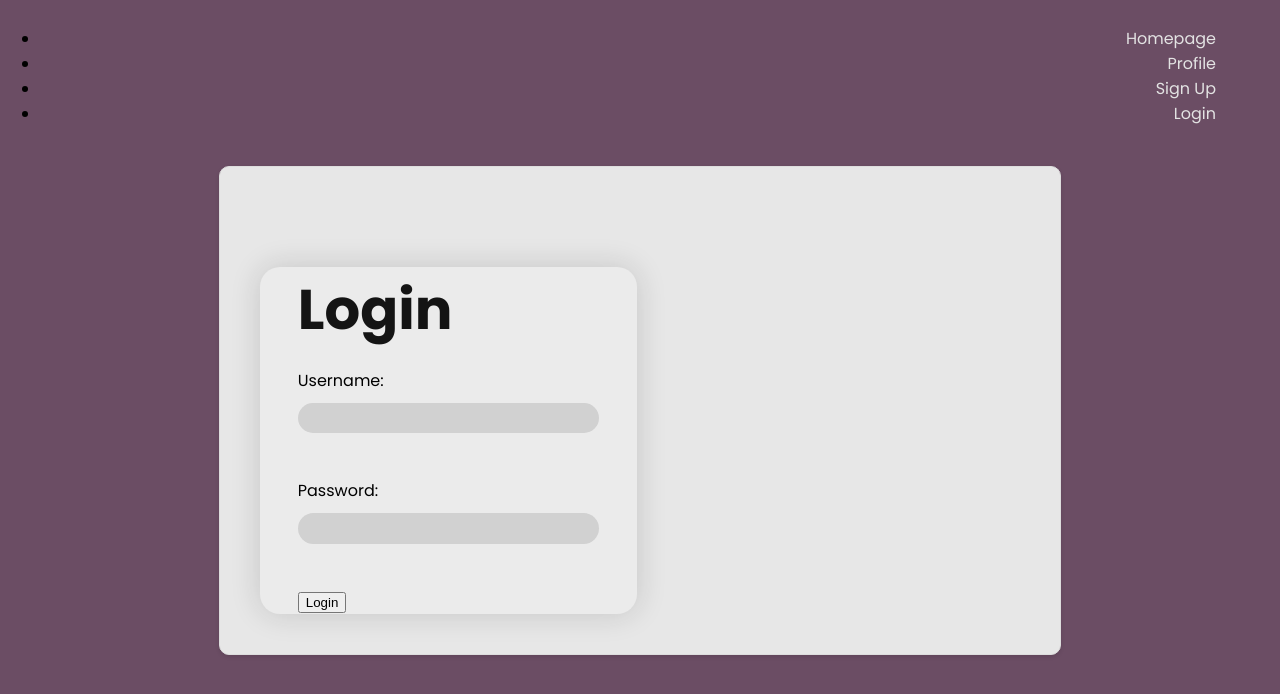
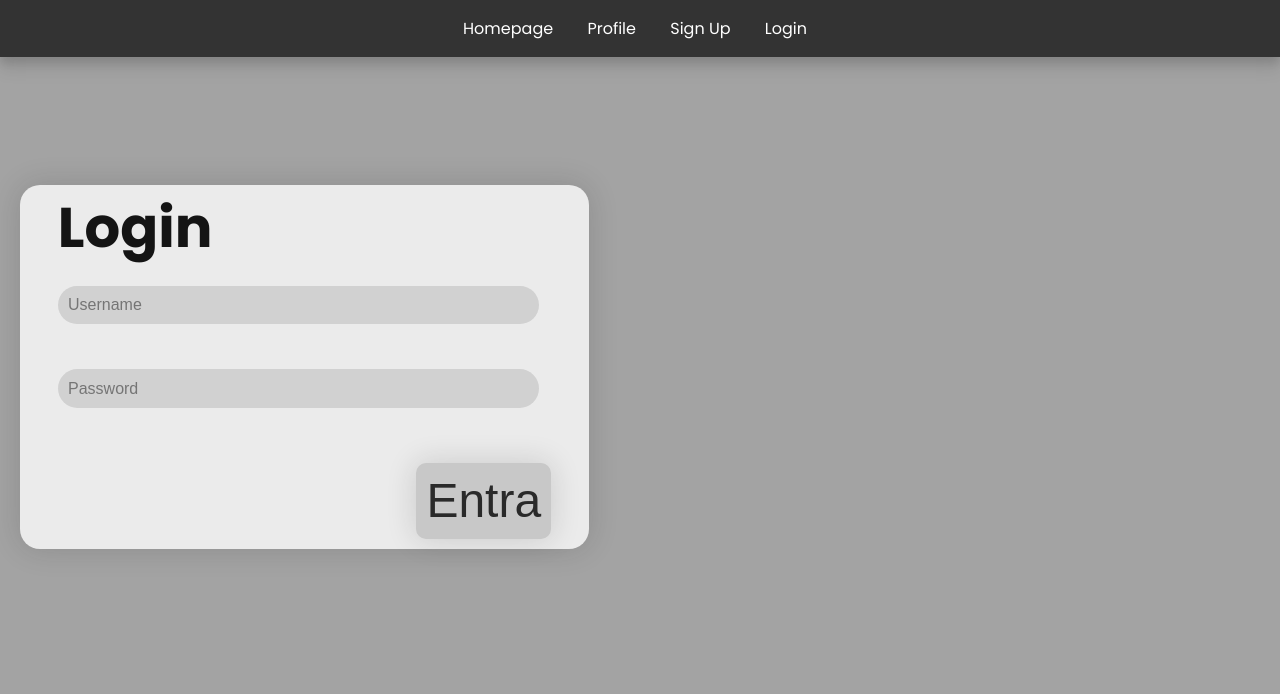
Before and after one commit to ChristianSuriano/GALLERYplus, a plain HTML site: page pages/login.html in a window 1280 px wide. Drawn offline with Linux system fonts and the light colour scheme.

Commit message:
Update login.html

```diff
--- a/pages/login.html
+++ b/pages/login.html
@@ -5,16 +5,9 @@
     <meta http-equiv="X-UA-Compatible" content="IE=edge" />
     <title>Login</title>
     <meta name="viewport" content="width=device-width, initial-scale=1" />
-    <link
-      rel="stylesheet"
-      type="text/css"
-      media="screen"
-      href="../css/user.css" />
-    <link
-      rel="stylesheet"
-      type="text/css"
-      media="screen"
-      href="../css/style.css" />
+    <link rel="stylesheet" type="text/css" href="../css/profile.css" />
+    <link rel="stylesheet" type="text/css" href="../css/album.css" />
+    <link rel="stylesheet" type="text/css" href="../css/user.css" />
   </head>
   <header>
     <nav>
@@ -26,28 +19,30 @@
       </ul>
     </nav>
   </header>
-  <body>
-    <div class="container">
+  <body class="backgroundlogin">
+    <div>
       <div class="login-form">
         <h1>Login</h1>
         <form id="login-form">
           <div class="form-group">
-            <label for="login-username">Username:</label>
             <input
               type="text"
               id="login-username"
               name="username"
-              required /><br /><br />
+              placeholder="Username"
+              required
+            /><br /><br />
           </div>
           <div class="form-group">
-            <label for="login-password">Password:</label>
             <input
               type="password"
               id="login-password"
               name="password"
-              required /><br /><br />
+              placeholder="Password"
+              required
+            /><br /><br />
           </div>
-          <button type="submit">Login</button>
+          <button type="submit" id="btn">Entra</button>
         </form>
         <div class="message" id="login-message"></div>
       </div>
@@ -60,3 +55,5 @@
     <script src="../login.js"></script>
   </body>
 </html>
+
+</html>
```
